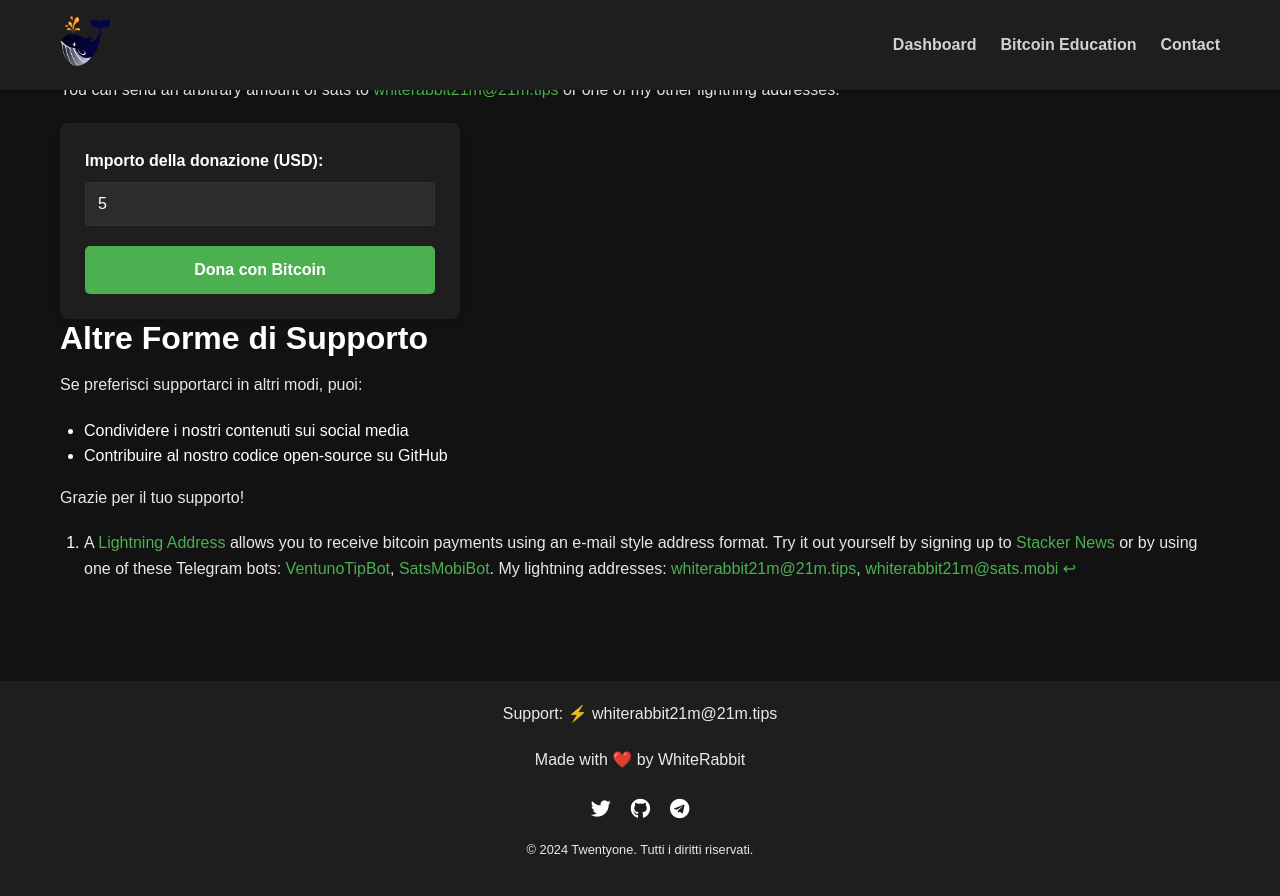
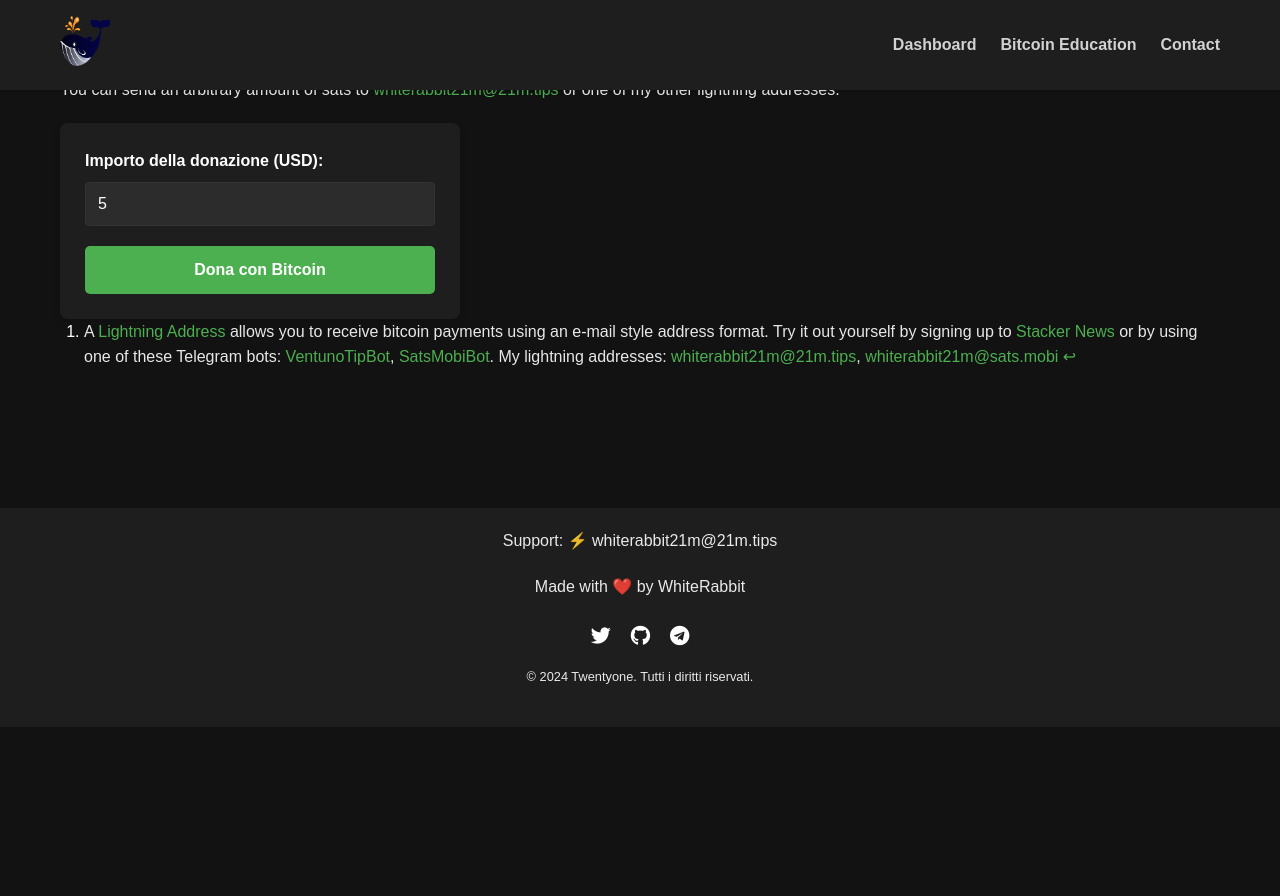
Before and after one commit to whiterabbit21m-test/whiterabbit21m-test.github.io, a Jekyll site: the page built from support.md, in a window 1280 px wide and 900 px high, scrolled down 253 px. Shown: the top 896 px of the window. Built offline with Jekyll 4.4.1, drawn with Linux system fonts in a browser that asks for light colours; after the commit the page ends 980 px from its top, so only the background shows below that.

Commit message:
Update support.md

```diff
--- a/support.md
+++ b/support.md
@@ -104,12 +104,3 @@
   }
 }
 </style>
-
-## Altre Forme di Supporto
-
-Se preferisci supportarci in altri modi, puoi:
-
-- Condividere i nostri contenuti sui social media
-- Contribuire al nostro codice open-source su GitHub
-
-Grazie per il tuo supporto!
```
